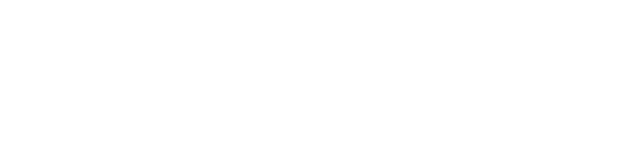
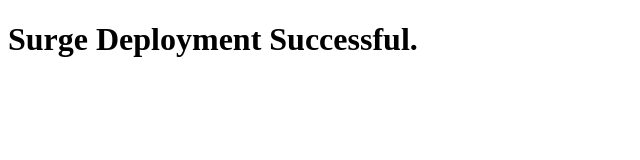
Before and after one commit to ShaikhAbdulSami/BootCamp-Setup, a plain HTML site: page index.html in a window 1280 px wide. Shown: the whole page, without its empty margins (0-640 px from the left). Drawn offline with Linux system fonts and the light colour scheme.

Commit message:
Update index.html

```diff
--- a/index.html
+++ b/index.html
@@ -6,6 +6,6 @@
     <title>Hello World</title>
 </head>
 <body>
-
+    <h1>Surge Deployment Successful.</h1>
 </body>
 </html>
```
